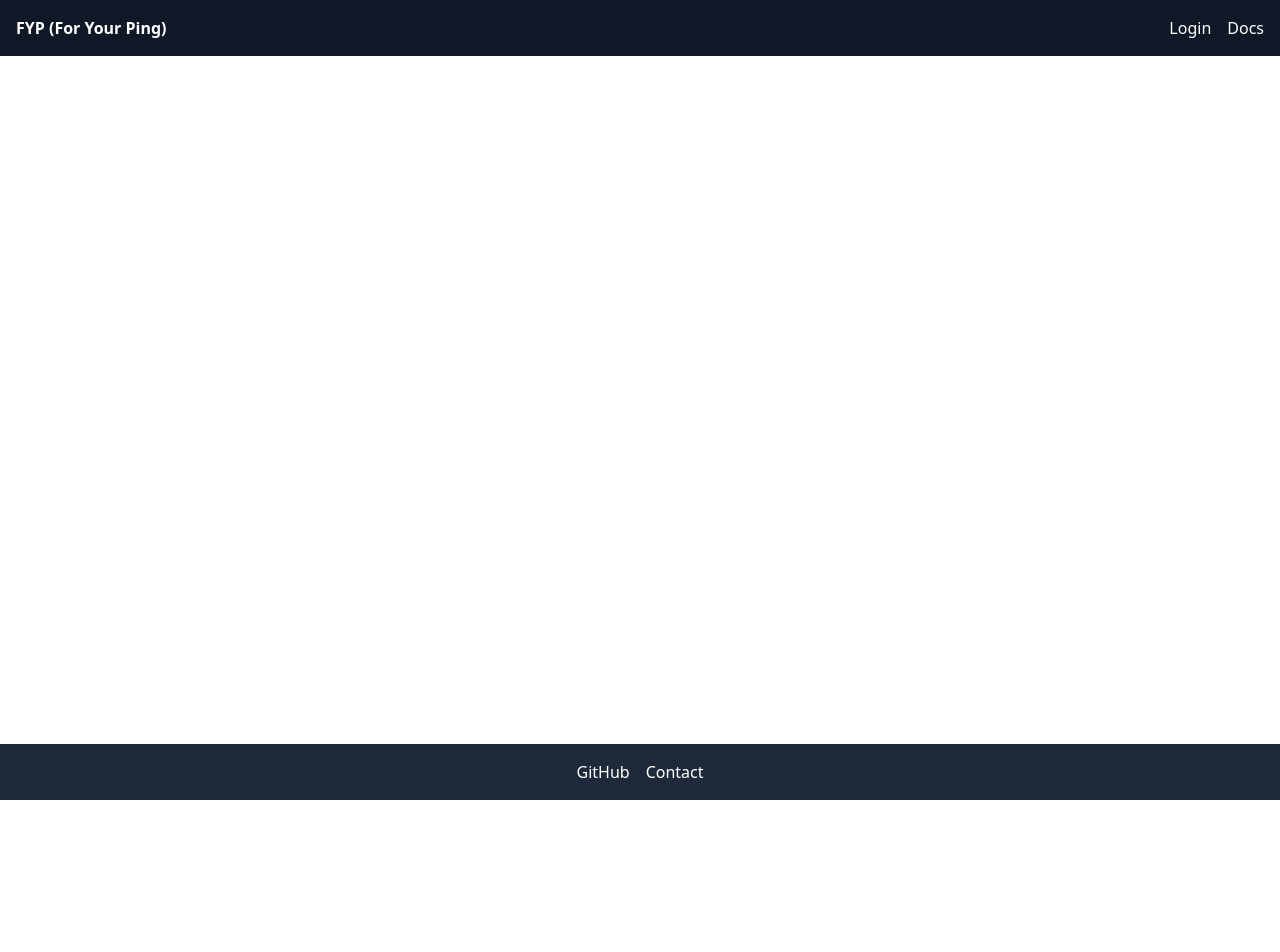
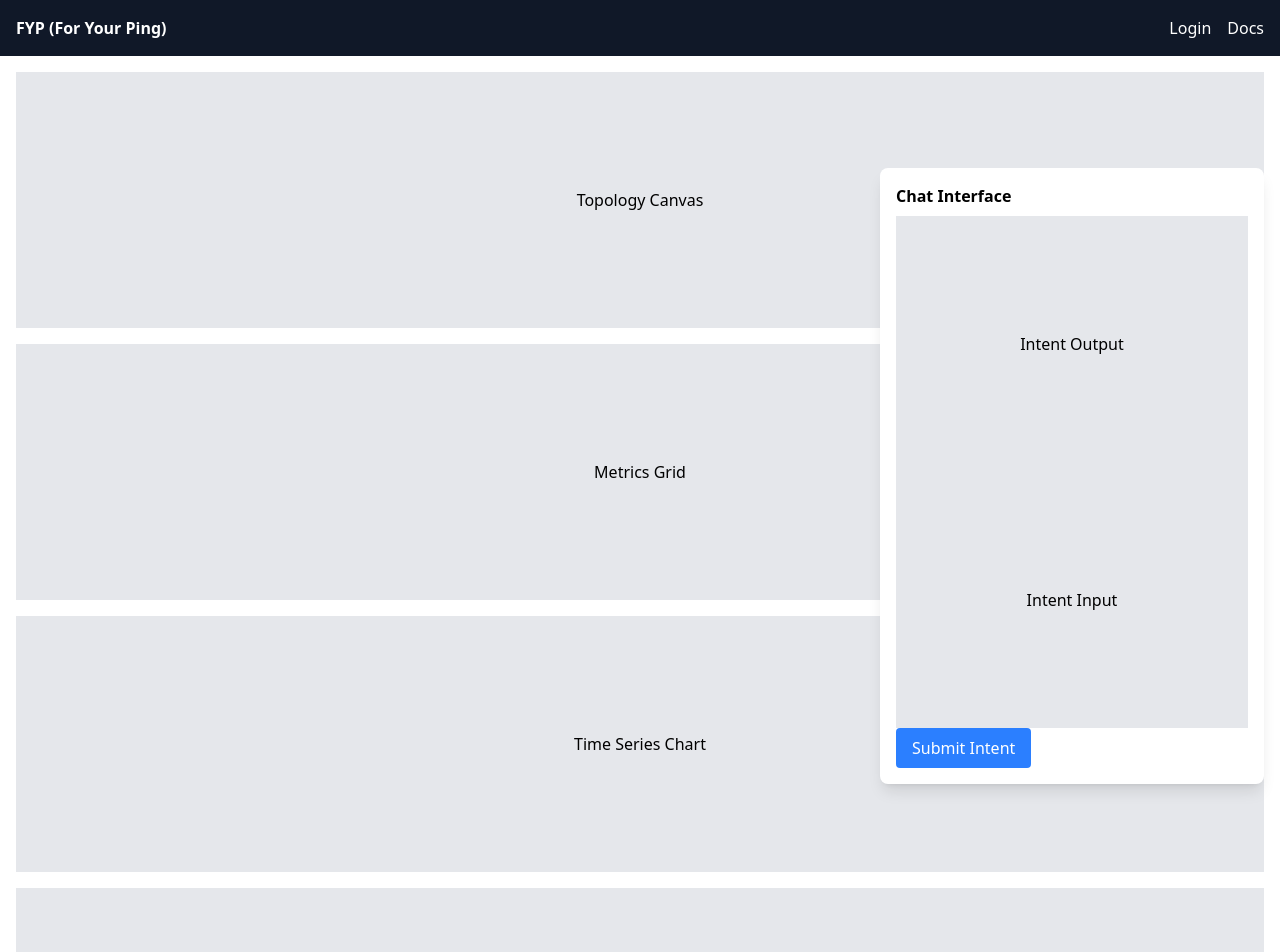
Before and after one commit to THenryInGH/FYP, a React (Vite) app in the folder frontend/: page / in a window 1280 px wide. Shown: the top 952 px of the page. Before the commit the page ends 800 px from the top, so only its background shows below. Built offline with nearby package versions, Linux system fonts and the light colour scheme.

Commit message:
first static UI

```diff
--- a/frontend/src/App.tsx
+++ b/frontend/src/App.tsx
@@ -1,14 +1,17 @@
 import NavBar from './components/layout/NavBar';
+import Dashboard from './components/dashboard/Dashboard';
 import Footer from './components/layout/Footer';
-
+import ChatInterface from './components/chat/ChatInterface';
 
 function App() {
   return (
     <div className="min-h-screen flex flex-col">
       <NavBar />
       <main className="flex-1 p-4">
+        <Dashboard />
       </main>
       <Footer />
+      <ChatInterface />
     </div>
   );
 }
--- a/frontend/src/components/chat/ChatInterface.tsx
+++ b/frontend/src/components/chat/ChatInterface.tsx
@@ -0,0 +1,16 @@
+import IntentInput from './IntentInput';
+import IntentOutput from './IntentOutput';
+import SubmitIntentButton from './SubmitIntentButton';
+
+function ChatInterface() {
+  return (
+    <div className="fixed bottom-4 right-4 bg-white shadow-lg p-4 rounded-lg w-96">
+      <h2 className="font-semibold mb-2">Chat Interface</h2>
+      <IntentOutput />
+      <IntentInput />
+      <SubmitIntentButton />
+    </div>
+  );
+}
+
+export default ChatInterface;
--- a/frontend/src/components/chat/IntentInput.tsx
+++ b/frontend/src/components/chat/IntentInput.tsx
@@ -0,0 +1,5 @@
+function IntentInput() {
+  return <div className="bg-gray-200 h-64 flex items-center justify-center">Intent Input</div>;
+}
+
+export default IntentInput;
--- a/frontend/src/components/chat/IntentOutput.tsx
+++ b/frontend/src/components/chat/IntentOutput.tsx
@@ -0,0 +1,5 @@
+function IntentOutput() {
+  return <div className="bg-gray-200 h-64 flex items-center justify-center">Intent Output</div>;
+}
+
+export default IntentOutput;
--- a/frontend/src/components/chat/SubmitIntentButton.tsx
+++ b/frontend/src/components/chat/SubmitIntentButton.tsx
@@ -0,0 +1,5 @@
+function SubmitIntentButton() {
+  return <button className="bg-blue-500 text-white px-4 py-2 rounded">Submit Intent</button>;
+}
+
+export default SubmitIntentButton;
--- a/frontend/src/components/dashboard/Dashboard.tsx
+++ b/frontend/src/components/dashboard/Dashboard.tsx
@@ -0,0 +1,17 @@
+import TopologyCanvas from './TopologyCanvas';
+import MetricsGrid from './MetricsGrid';
+import TimeSeriesChart from './TimeSeriesChart';
+import IntentSummary from './IntentSummary';
+
+function Dashboard() {
+  return (
+    <div className="grid gap-4">
+      <TopologyCanvas />
+      <MetricsGrid />
+      <TimeSeriesChart />
+      <IntentSummary />
+    </div>
+  );
+}
+
+export default Dashboard;
--- a/frontend/src/components/dashboard/IntentSummary.tsx
+++ b/frontend/src/components/dashboard/IntentSummary.tsx
@@ -0,0 +1,5 @@
+function IntentSummary() {
+  return <div className="bg-gray-200 h-64 flex items-center justify-center">Intent Summary</div>;
+}
+
+export default IntentSummary;
--- a/frontend/src/components/dashboard/MetricsGrid.tsx
+++ b/frontend/src/components/dashboard/MetricsGrid.tsx
@@ -0,0 +1,5 @@
+function MetricsGrid() {
+  return <div className="bg-gray-200 h-64 flex items-center justify-center">Metrics Grid</div>;
+}
+
+export default MetricsGrid;
--- a/frontend/src/components/dashboard/TimeSeriesChart.tsx
+++ b/frontend/src/components/dashboard/TimeSeriesChart.tsx
@@ -0,0 +1,5 @@
+function TimeSeriesChart() {
+  return <div className="bg-gray-200 h-64 flex items-center justify-center">Time Series Chart</div>;
+}
+
+export default TimeSeriesChart;
--- a/frontend/src/components/dashboard/TopologyCanvas.tsx
+++ b/frontend/src/components/dashboard/TopologyCanvas.tsx
@@ -0,0 +1,5 @@
+function TopologyCanvas() {
+  return <div className="bg-gray-200 h-64 flex items-center justify-center">Topology Canvas</div>;
+}
+
+export default TopologyCanvas;
```
